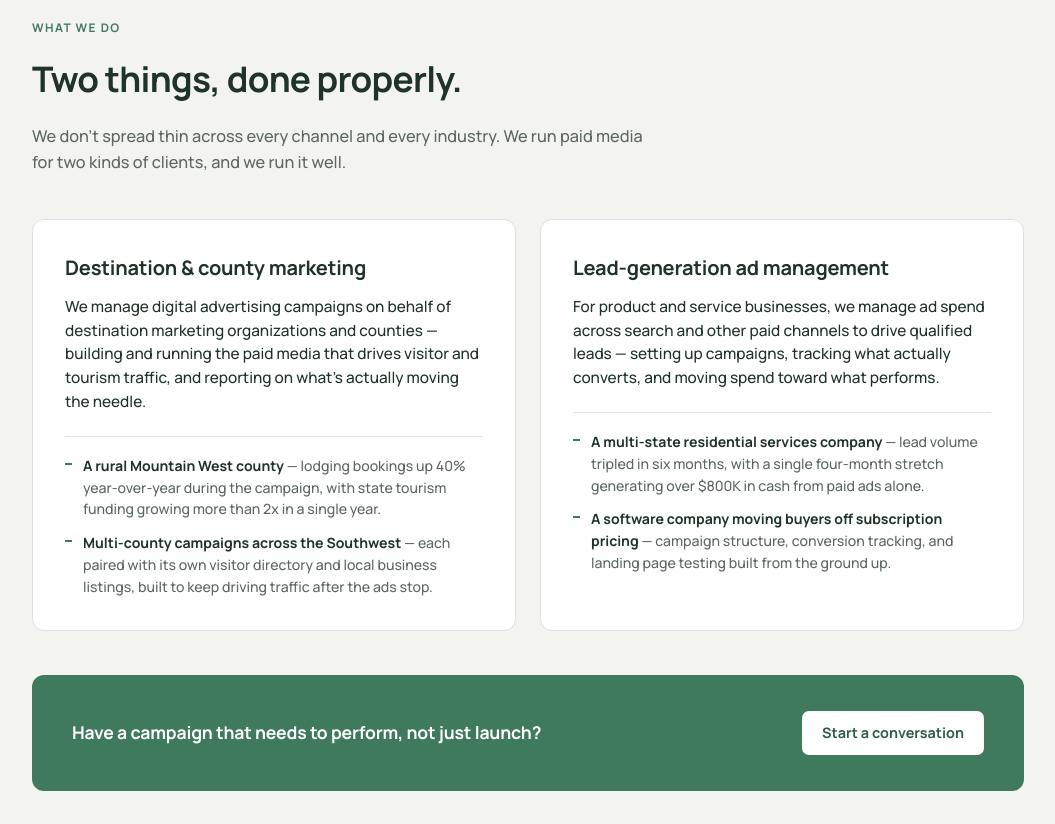
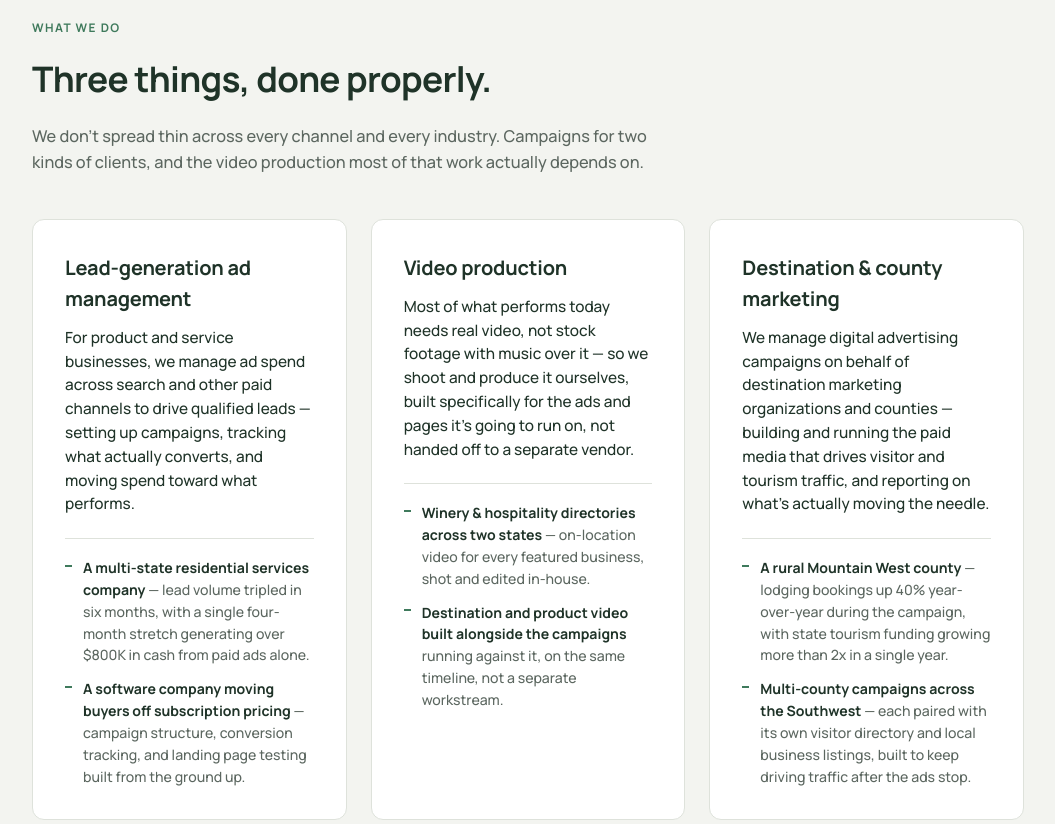
Before and after one commit to williamlebaron-cpu/standard-marketing-site, a plain HTML site: page index.html in a window 1280 px wide. Shown: the part 680-1504 px from the top of the page, without its empty margins (112-1167 px from the left). Drawn offline with Linux system fonts and the light colour scheme.

Commit message:
Add video production as a third service, reorder DMO last

```diff
--- a/index.html
+++ b/index.html
@@ -105,8 +105,9 @@
   }
   p.section-lede { color: var(--graphite); font-size: 1.02rem; max-width: 62ch; margin: 0 0 44px; }
 
-  .services { display: grid; grid-template-columns: 1fr 1fr; gap: 24px; }
-  @media (max-width: 760px) { .services { grid-template-columns: 1fr; } }
+  .services { display: grid; grid-template-columns: repeat(3, 1fr); gap: 24px; }
+  @media (max-width: 960px) { .services { grid-template-columns: 1fr 1fr; } }
+  @media (max-width: 640px) { .services { grid-template-columns: 1fr; } }
   .service-card {
     background: var(--paper-raised); border: 1px solid var(--line); border-radius: 12px; padding: 32px;
   }
@@ -191,24 +192,32 @@
 <section id="services">
   <div class="wrap">
     <p class="eyebrow">What we do</p>
-    <h2 class="section-title">Two things, done properly.</h2>
-    <p class="section-lede">We don't spread thin across every channel and every industry. We run paid media for two kinds of clients, and we run it well.</p>
+    <h2 class="section-title">Three things, done properly.</h2>
+    <p class="section-lede">We don't spread thin across every channel and every industry. Campaigns for two kinds of clients, and the video production most of that work actually depends on.</p>
 
     <div class="services">
+      <div class="service-card">
+        <h3>Lead-generation ad management</h3>
+        <p class="desc">For product and service businesses, we manage ad spend across search and other paid channels to drive qualified leads — setting up campaigns, tracking what actually converts, and moving spend toward what performs.</p>
+        <ul class="examples">
+          <li><strong>A multi-state residential services company</strong> — lead volume tripled in six months, with a single four-month stretch generating over $800K in cash from paid ads alone.</li>
+          <li><strong>A software company moving buyers off subscription pricing</strong> — campaign structure, conversion tracking, and landing page testing built from the ground up.</li>
+        </ul>
+      </div>
+      <div class="service-card">
+        <h3>Video production</h3>
+        <p class="desc">Most of what performs today needs real video, not stock footage with music over it — so we shoot and produce it ourselves, built specifically for the ads and pages it's going to run on, not handed off to a separate vendor.</p>
+        <ul class="examples">
+          <li><strong>Winery &amp; hospitality directories across two states</strong> — on-location video for every featured business, shot and edited in-house.</li>
+          <li><strong>Destination and product video built alongside the campaigns</strong> running against it, on the same timeline, not a separate workstream.</li>
+        </ul>
+      </div>
       <div class="service-card">
         <h3>Destination &amp; county marketing</h3>
         <p class="desc">We manage digital advertising campaigns on behalf of destination marketing organizations and counties — building and running the paid media that drives visitor and tourism traffic, and reporting on what's actually moving the needle.</p>
         <ul class="examples">
           <li><strong>A rural Mountain West county</strong> — lodging bookings up 40% year-over-year during the campaign, with state tourism funding growing more than 2x in a single year.</li>
           <li><strong>Multi-county campaigns across the Southwest</strong> — each paired with its own visitor directory and local business listings, built to keep driving traffic after the ads stop.</li>
-        </ul>
-      </div>
-      <div class="service-card">
-        <h3>Lead-generation ad management</h3>
-        <p class="desc">For product and service businesses, we manage ad spend across search and other paid channels to drive qualified leads — setting up campaigns, tracking what actually converts, and moving spend toward what performs.</p>
-        <ul class="examples">
-          <li><strong>A multi-state residential services company</strong> — lead volume tripled in six months, with a single four-month stretch generating over $800K in cash from paid ads alone.</li>
-          <li><strong>A software company moving buyers off subscription pricing</strong> — campaign structure, conversion tracking, and landing page testing built from the ground up.</li>
         </ul>
       </div>
     </div>
@@ -246,6 +255,10 @@
         <span class="tag">Software</span>
         <p>Built out paid search, conversion tracking, and landing page testing for a software company positioning against subscription pricing — infrastructure most teams that size don't have yet.</p>
       </div>
+      <div class="work-item">
+        <span class="tag">Video production</span>
+        <p>Shot and edited on-location video for a hospitality and winery directory spanning two states — every featured business filmed in-house, not outsourced to a separate production team.</p>
+      </div>
     </div>
 
     <div class="cta-band">
```
